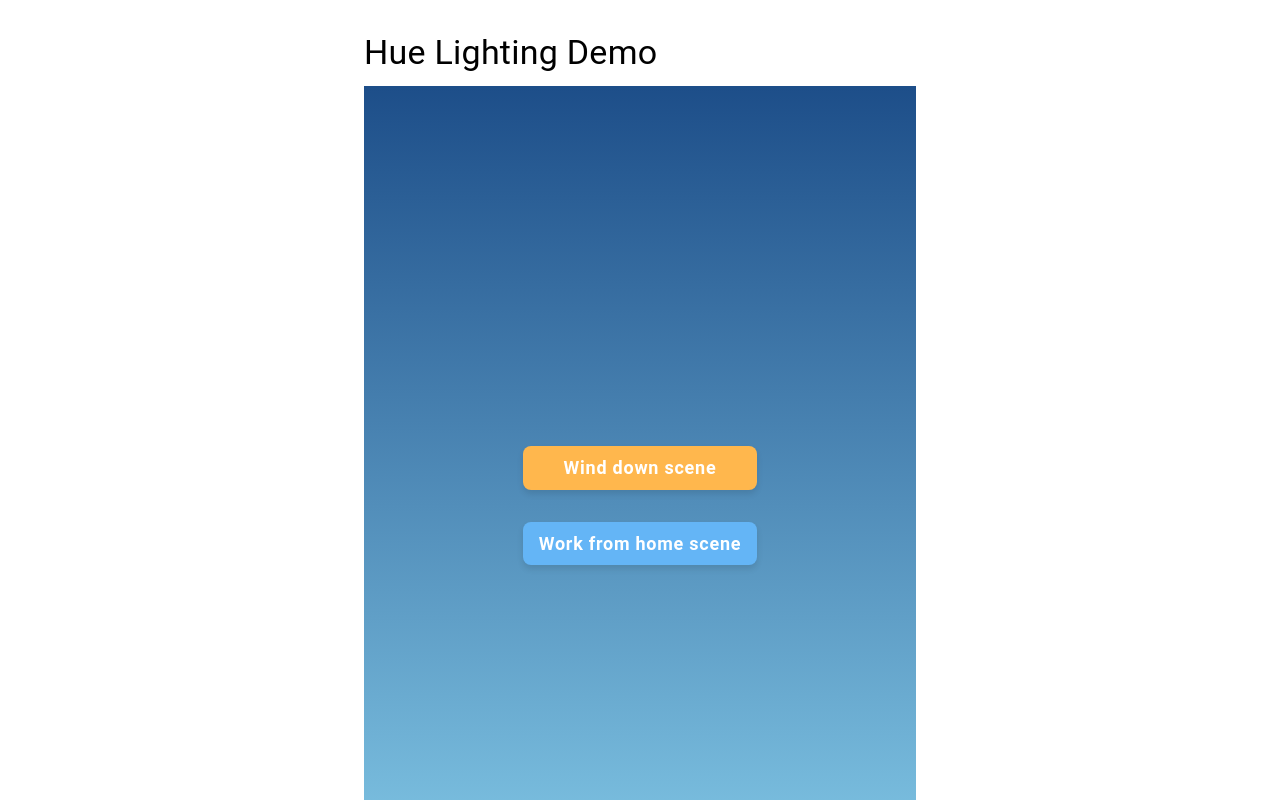
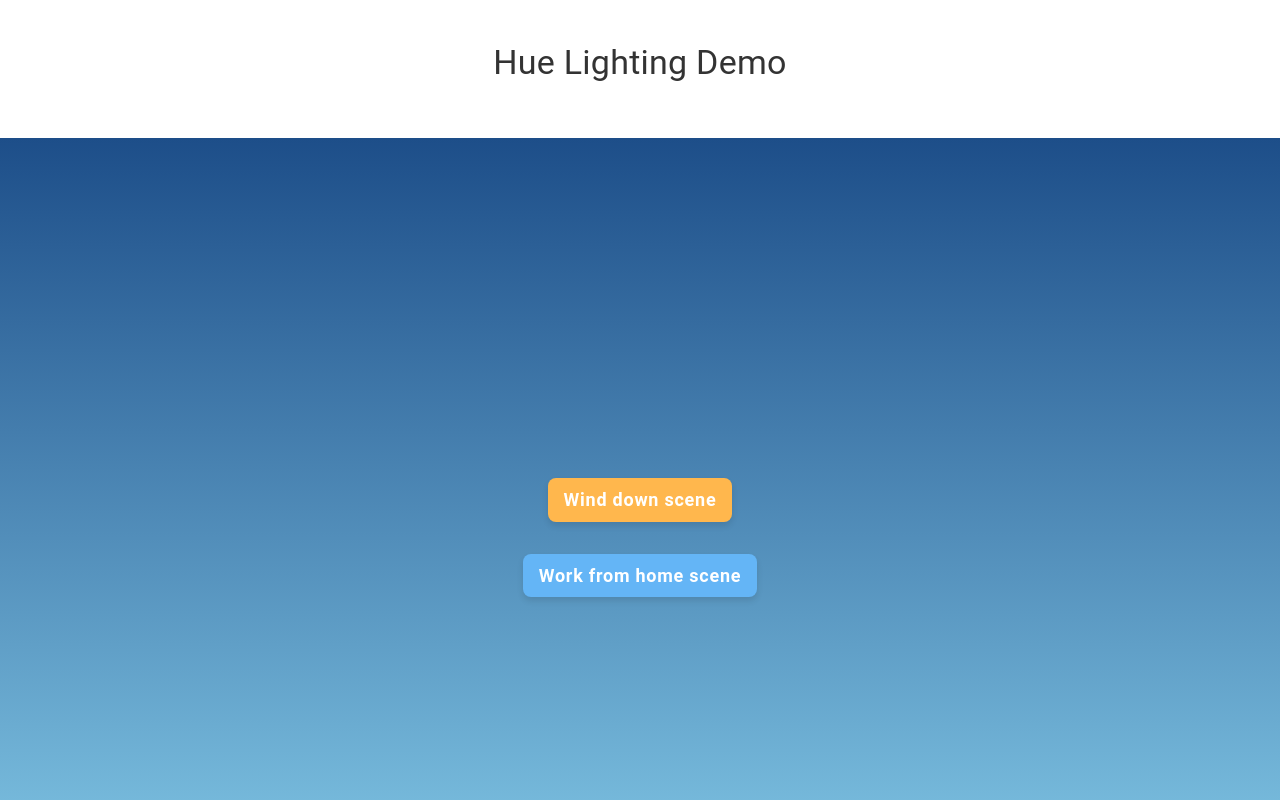
Before and after one commit to atxtechbro/hue_api, a React (Create React App) app in the folder frontend/: page / in a window 1280 px wide. Shown: the top 800 px of the page. Built offline with nearby package versions, Linux system fonts and the light colour scheme.

Commit message:
Refactor code: Extract common styles to `styles.js` and apply DRY principles to `App.js` and `Scenes.js`.

```diff
--- a/frontend/src/App.js
+++ b/frontend/src/App.js
@@ -3,16 +3,17 @@ import Scenes from './Scenes';
 import Container from '@mui/material/Container';
 import Typography from '@mui/material/Typography';
 import Box from '@mui/material/Box';
+import { containerStyle, titleBoxStyle, titleTextStyle } from './styles';
 
 function App() {
   return (
-    <Container maxWidth="sm">
-      <Box sx={{ my: 4 }}>
-        <Typography variant="h4" component="h1" gutterBottom>
+    <Container maxWidth="false" disableGutters={true} style={containerStyle}>
+      <Box sx={titleBoxStyle}>
+        <Typography variant="h4" component="h1" gutterBottom style={titleTextStyle}>
           Hue Lighting Demo
         </Typography>
-        <Scenes />
       </Box>
+      <Scenes />
     </Container>
   );
 }
--- a/frontend/src/Scenes.js
+++ b/frontend/src/Scenes.js
@@ -2,6 +2,7 @@ import React from 'react';
 import Button from '@mui/material/Button';
 import Stack from '@mui/material/Stack';
 import Box from '@mui/material/Box';
+import { buttonStyle } from './styles';
 
 function Scenes() {
   const triggerScene = (url) => {
@@ -17,27 +18,21 @@ function Scenes() {
       justifyContent="center"
       alignItems="center"
       height="100vh"
-      padding="20px"
+      padding="0"
+      margin="0"
       style={{
-        background: 'linear-gradient(to bottom, #1D4E89, #87CEEB)'
+        background: 'linear-gradient(to bottom, #1D4E89, #87CEEB)', // Full-screen gradient background
+        width: '100%',
+        overflow: 'hidden',
       }}
     >
       <Stack
         spacing={4}
+        alignItems="center" // Center stack items horizontally
       >
         <Button
           variant="contained"
-          style={{
-            backgroundColor: '#FFB74D',
-            color: 'white',
-            fontSize: '18px',
-            letterSpacing: '0.75px',
-            fontWeight: 'bold',
-            textTransform: 'none',
-            borderRadius: '8px',
-            boxShadow: '0px 4px 6px rgba(0, 0, 0, 0.1)',
-            transition: 'transform 0.2s ease-in-out',
-          }}
+          style={{ ...buttonStyle, backgroundColor: '#FFB74D' }} // Soft warm orange
           onClick={() => triggerScene('/wind_down')}
           onMouseEnter={(e) => e.currentTarget.style.transform = 'scale(1.05)'}
           onMouseLeave={(e) => e.currentTarget.style.transform = 'scale(1)'}
@@ -46,17 +41,7 @@ function Scenes() {
         </Button>
         <Button
           variant="contained"
-          style={{
-            backgroundColor: '#64B5F6',
-            color: 'white',
-            fontSize: '18px',
-            letterSpacing: '0.75px',
-            fontWeight: 'bold',
-            textTransform: 'none',
-            borderRadius: '8px',
-            boxShadow: '0px 4px 6px rgba(0, 0, 0, 0.1)',
-            transition: 'transform 0.2s ease-in-out',
-          }}
+          style={{ ...buttonStyle, backgroundColor: '#64B5F6' }} // Soft calm blue
           onClick={() => triggerScene('/work_from_home')}
           onMouseEnter={(e) => e.currentTarget.style.transform = 'scale(1.05)'}
           onMouseLeave={(e) => e.currentTarget.style.transform = 'scale(1)'}
--- /dev/null
+++ b/frontend/src/styles.js
@@ -0,0 +1,27 @@
+export const containerStyle = {
+    padding: '0',
+    margin: '0',
+  };
+
+  export const titleBoxStyle = {
+    my: 4,
+    background: 'rgba(255, 255, 255, 0.5)', // Semi-transparent background for the title
+    padding: '10px',
+    textAlign: 'center', // Center the text
+  };
+
+  export const titleTextStyle = {
+    color: '#333333', // Charcoal Black for the title color
+  };
+
+  export const buttonStyle = {
+    backgroundColor: '#FFB74D', // Default color, can be overridden
+    color: 'white',
+    fontSize: '18px',
+    letterSpacing: '0.75px',
+    fontWeight: 'bold',
+    textTransform: 'none',
+    borderRadius: '8px',
+    boxShadow: '0px 4px 6px rgba(0, 0, 0, 0.1)',
+    transition: 'transform 0.2s ease-in-out',
+  };
```
